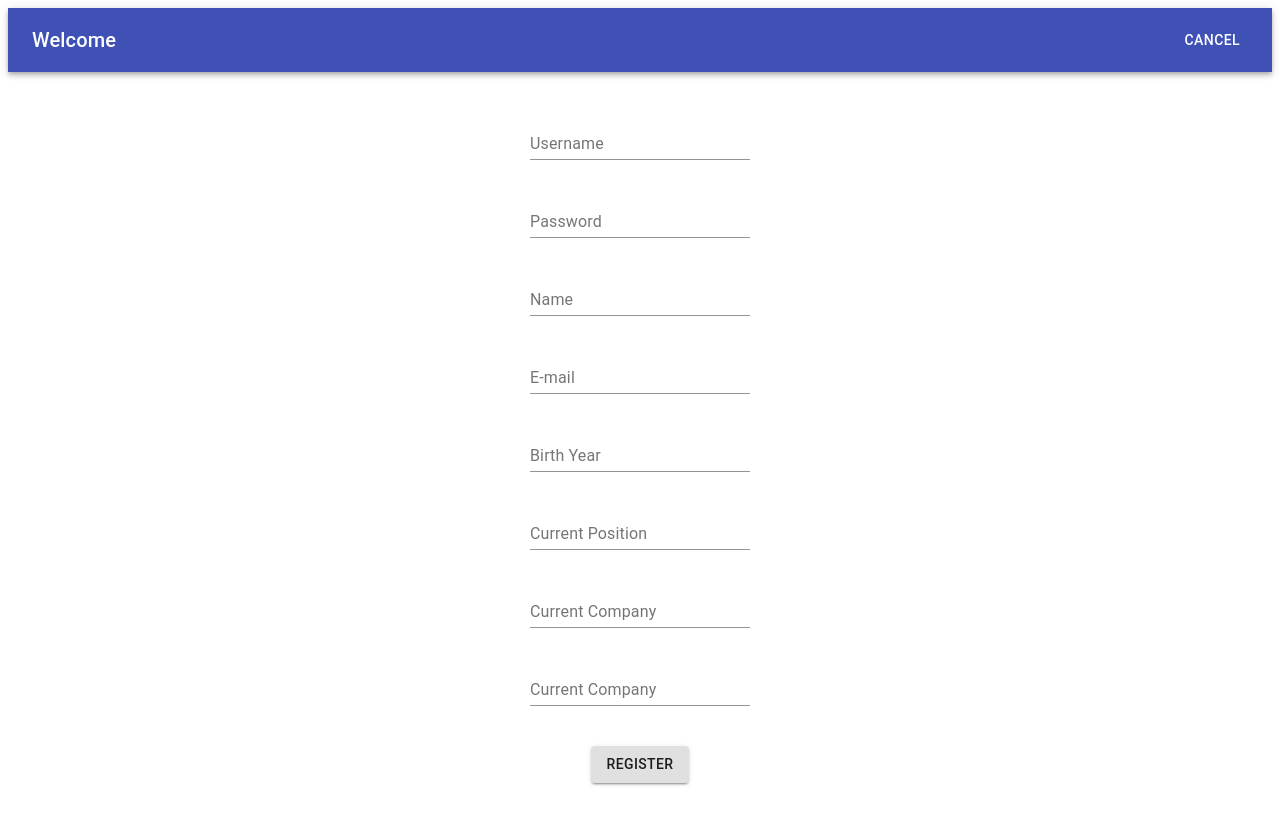
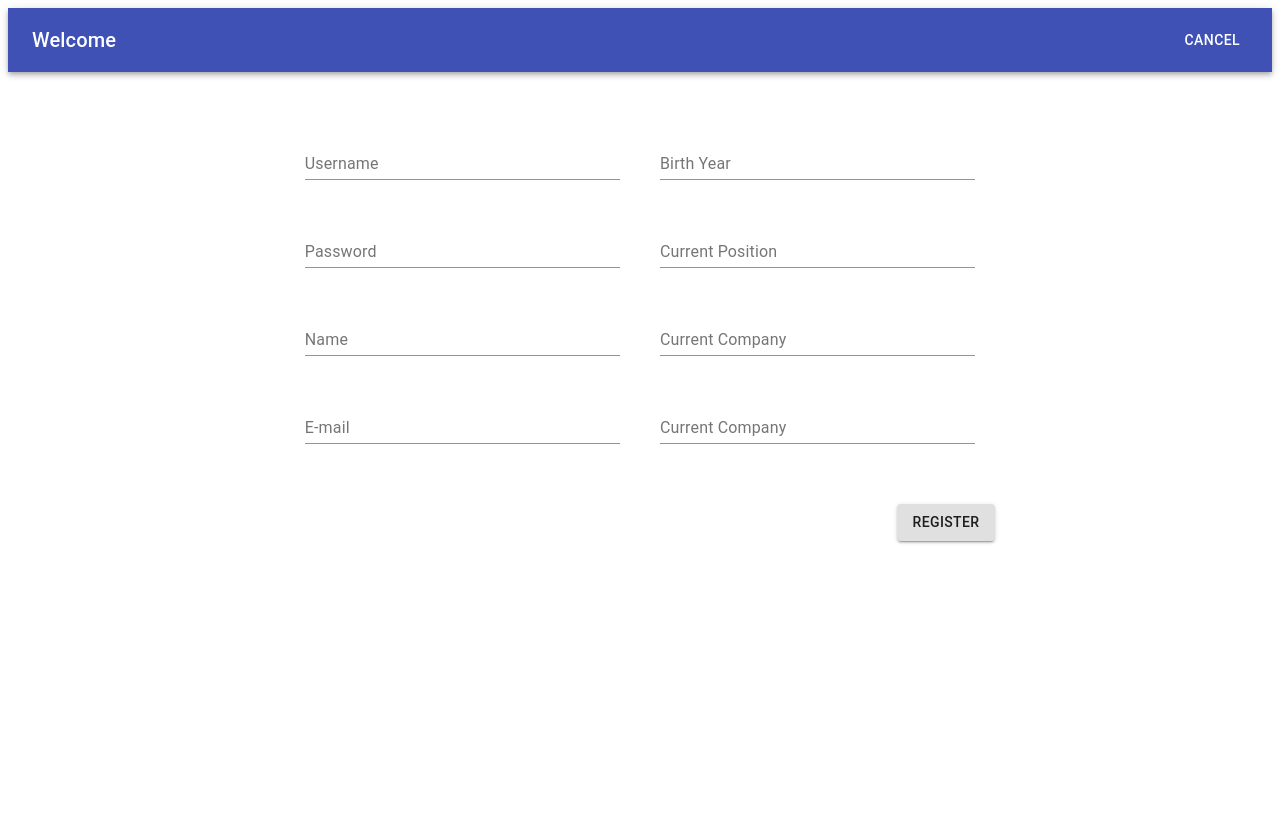
Before and after one commit to Cs353Group14/CS353ProjectCode, a React (Create React App) app in the folder frontend/: page /register-coder in a window 1280 px wide. After the commit the page ends 800 px from the top, so only its background shows below. Built offline with nearby package versions, Linux system fonts and the light colour scheme.

Commit message:
some style demo

```diff
--- a/frontend/src/components/Login/Login.css
+++ b/frontend/src/components/Login/Login.css
@@ -1,14 +1,33 @@
 .login-root {
-    margin: 10px;
+    margin-top: 30px;
+    margin-bottom: auto;
     padding: 10px;
     text-align: center;
+    display: flex;
+    flex: 0 0 50%;
 }
 
+.login-entries {
+    text-align: right;
+    width: 50%;
+}
+
+.to-register{
+    text-align: left;
+    width: 50%;
+}
 .login-entry {
-    margin: 10px;
-    padding: 10px;
+    margin-left: 20%;
+    margin-right: 20%;
+    padding: 30px;
 }
 
 .login-button{
     padding: 20px;
+    margin-right:20%
 }
+
+.to-register-button {
+    padding: 20px;
+    margin-right:20%
+}
--- a/frontend/src/components/Login/Login.js
+++ b/frontend/src/components/Login/Login.js
@@ -29,18 +29,39 @@ function Login() {
             <LoginBar/>
 
             <div className={"login-root"}>
+                <div className="login-entries">
                 <form className={"login-entry"} noValidate autoComplete="off">
-                    <TextField label="Username" onChange={handleNewUsername}/>
+                    <TextField fullWidth label="Username" onChange={handleNewUsername}/>
                 </form>
 
                 <form className={"login-entry"} noValidate autoComplete="off">
-                    <TextField label="Password" type={"password"} onChange={handleNewPassword} />
+                    <TextField fullWidth label="Password" type={"password"} onChange={handleNewPassword} />
                 </form>
 
                 <div className={"login-button"}>
                     <Button variant="contained" onClick={handleLoginClick}  >
                     Login
                     </Button>
+                </div>
+
+                </div>
+
+                <div className="to-register">
+                    <div className="to-register-button">
+                    <Button variant="outlined" size="large"  href="/register-coder" color="primary" >
+                        Register as a Coder
+                    </Button>
+                    </div>
+                    <div className="to-register-button">
+                    <Button variant="outlined" size="large"  href="/register-editor" color="primary" >
+                        Register as an Editor
+                    </Button>
+                    </div>
+                    <div className="to-register-button">
+                    <Button variant="outlined" size="large"  href="/register-company" color="primary" >
+                        Register as a Company
+                    </Button>
+                    </div>
                 </div>
             </div>
 
--- a/frontend/src/components/Login/RegisterDialog.js
+++ b/frontend/src/components/Login/RegisterDialog.js
@@ -36,13 +36,11 @@ function RegisterDialog() {
 
     return(
         <div className={"register-dialog"} >
-            <div className = {"register-button"}>
-
-                    <Button onClick={handleClickOpen} color="inherit"> Register </Button>
-
+            <div>
+                 <Button onClick={handleClickOpen} color="inherit"> Register </Button>
             </div>
             <Dialog open={open} onClose={handleClose} aria-labelledby="form-dialog-title">
-                <DialogTitle id="form-dialog-title" color='primary'>Register as: </DialogTitle>
+                <DialogTitle id="form-dialog-title" >Register as: </DialogTitle>
                 <DialogActions>
                     <Button variant="outlined" size="large"  href="/register-coder" color="primary" >
                         Coder
--- /dev/null
+++ b/frontend/src/components/Register/Register.css
@@ -0,0 +1,39 @@
+.register-root{
+    margin: 10px;
+    padding: 10px;
+    text-align: center;
+}
+
+.register-elements {
+    margin: 10px;
+    padding: 10px;
+    text-align: center;
+    display: flex;
+    flex: 0 0 50%;
+}
+
+.register-element-left {
+    text-align: right;
+    width: 50%;
+}
+
+.register-element-right {
+    text-align: left;
+    width: 50%;
+}
+
+.register-entry-left{
+    margin-left: 40%;
+    padding: 20px;
+
+}
+
+.register-entry-right{
+    margin-right: 40%;
+    padding: 20px;
+}
+
+.register-button{
+    padding: 20px;
+    margin-left:50%
+}
--- a/frontend/src/components/Register/RegisterCoder.js
+++ b/frontend/src/components/Register/RegisterCoder.js
@@ -1,6 +1,7 @@
 import React, {ChangeEvent, useState} from "react";
 import {Button, TextField} from "@material-ui/core";
 import RegisterBar from "./RegisterBar";
+import './Register.css'
 
 
 
@@ -56,41 +57,49 @@ function RegisterCoder() {
         <div className={"sign-in"}>
             <RegisterBar/>
 
-            <div className={"login-root"}>
+            <div className={"register-root"}>
+            <div className="register-elements">
 
-            <form className={"login-entry"} noValidate autoComplete="off">
-                    <TextField label="Username" onChange={handleNewUsername}/>
+                <div className="register-element-left">
+                <form className={"register-entry-left"} noValidate autoComplete="off">
+                    <TextField fullWidth label="Username" onChange={handleNewUsername}/>
                 </form>
 
-                <form className={"login-entry"} noValidate autoComplete="off">
-                    <TextField label="Password" type={"password"} onChange={handleNewPassword}/>
+                <form className={"register-entry-left"} noValidate autoComplete="off">
+                    <TextField fullWidth label="Password" type={"password"} onChange={handleNewPassword}/>
                 </form>
 
-                <form className={"login-entry"} noValidate autoComplete="off">
-                    <TextField label="Name" onChange={handleNewName}/>
+                <form className={"register-entry-left"} noValidate autoComplete="off">
+                    <TextField fullWidth label="Name" onChange={handleNewName}/>
                 </form>
 
-                <form className={"login-entry"} noValidate autoComplete="off">
-                    <TextField label="E-mail"  type={"email"} onChange={handleNewMail} />
+                <form className={"register-entry-left"} noValidate autoComplete="off">
+                    <TextField fullWidth label="E-mail"  type={"email"} onChange={handleNewMail} />
+                </form>
+                </div>
+
+                <div className="register-element-right">
+                <form className={"register-entry-right"} noValidate autoComplete="off">
+                    <TextField fullWidth label="Birth Year" type={"number"} onChange={handleNewBirthYear}/>
                 </form>
 
-                <form className={"login-entry"} noValidate autoComplete="off">
-                    <TextField label="Birth Year" type={"number"} onChange={handleNewBirthYear}/>
+                <form className={"register-entry-right"} noValidate autoComplete="off">
+                    <TextField fullWidth label="Current Position" onChange={handleNewPosition}/>
                 </form>
 
-                <form className={"login-entry"} noValidate autoComplete="off">
-                    <TextField label="Current Position" onChange={handleNewPosition}/>
+                <form className={"register-entry-right"} noValidate autoComplete="off">
+                    <TextField fullWidth label="Current Company" onChange={handleNewPlace}/>
                 </form>
 
-                <form className={"login-entry"} noValidate autoComplete="off">
-                    <TextField label="Current Company" onChange={handleNewPlace}/>
+                <form className={"register-entry-right"} noValidate autoComplete="off">
+                    <TextField fullWidth label="Current Company" onChange={handleNewPlace}/>
                 </form>
 
-                <form className={"login-entry"} noValidate autoComplete="off">
-                    <TextField label="Current Company" onChange={handleNewPlace}/>
-                </form>
+                </div>
 
-                <div className={"login-button"}>
+                </div>
+
+                <div className={"register-button"}>
                     <Button variant="contained"  onClick={handleRegisterClick} >
                         Register
                     </Button>
--- a/frontend/src/components/Register/RegisterCompany.js
+++ b/frontend/src/components/Register/RegisterCompany.js
@@ -51,7 +51,7 @@ function RegisterCompany() {
         <div className={"sign-in"}>
             <RegisterBar/>
 
-            <div className={"login-root"}>
+            <div className={"register-root"}>
 
             <form className={"login-entry"} noValidate autoComplete="off">
                     <TextField label="Username" onChange={handleNewUsername}/>
@@ -77,7 +77,7 @@ function RegisterCompany() {
                     <TextField label="Web Page Link" onChange={handleNewLink}/>
                 </form>
 
-                <div className={"login-button"}>
+                <div >
                     <Button variant="contained"  onClick={handleRegisterClick} >
                         Register
                     </Button>
--- a/frontend/src/components/Register/RegisterEditor.js
+++ b/frontend/src/components/Register/RegisterEditor.js
@@ -51,7 +51,7 @@ function RegisterEditor() {
         <div className={"sign-in"}>
             <RegisterBar/>
 
-            <div className={"login-root"}>
+            <div className={"register-root"}>
 
             <form className={"login-entry"} noValidate autoComplete="off">
                     <TextField label="Username" onChange={handleNewUsername}/>
@@ -77,7 +77,7 @@ function RegisterEditor() {
                     <TextField label="Current Company" onChange={handleNewPlace}/>
                 </form>
 
-                <div className={"login-button"}>
+                <div>
                     <Button variant="contained"  onClick={handleRegisterClick} >
                         Register
                     </Button>
```
